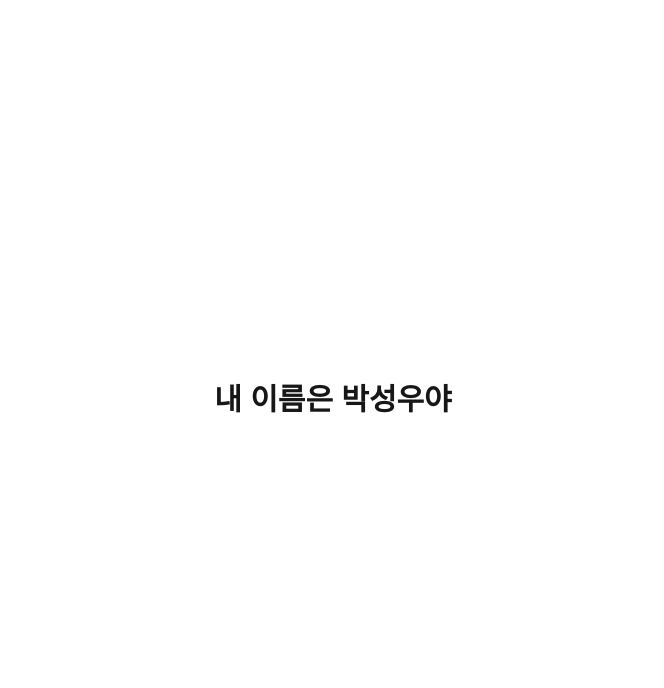
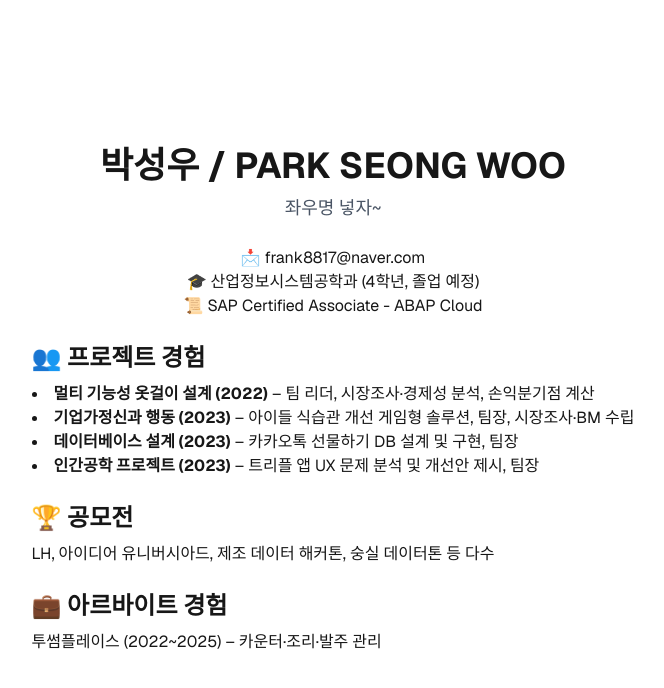
Before and after one commit to zzzzzpppamdfkmsdklsmc/first-deploy, a Next.js app: page / in a window 1280 px wide. Shown: the top 688 px of the page, without its empty margins (307-971 px from the left). Built offline with nearby package versions, Linux system fonts and the light colour scheme.

Commit message:
Update page.tsx

```diff
--- a/src/app/page.tsx
+++ b/src/app/page.tsx
@@ -2,8 +2,50 @@ import React from "react";
 
 export default function Home() {
   return (
-    <div className="flex items-center justify-center min-h-screen">
-      <h1 className="text-3xl font-bold">내 이름은 박성우야</h1>
+    <div className="flex flex-col items-center justify-center min-h-screen p-10 font-sans">
+      <h1 className="text-4xl font-bold mb-2">박성우 / PARK SEONG WOO</h1>
+      <p className="text-lg text-gray-600 mb-6">좌우명 넣자~</p>
+
+      <div className="mb-6 text-center">
+        <p>📩 frank8817@naver.com</p>
+        <p>🎓 산업정보시스템공학과 (4학년, 졸업 예정)</p>
+
+        <p>📜 SAP Certified Associate - ABAP Cloud</p>
+      </div>
+
+      <div className="max-w-2xl text-left space-y-6">
+        <section>
+          <h2 className="text-2xl font-semibold mb-2">👥 프로젝트 경험</h2>
+          <ul className="list-disc list-inside">
+            <li>
+              <b>멀티 기능성 옷걸이 설계 (2022)</b> – 팀 리더, 시장조사·경제성
+              분석, 손익분기점 계산
+            </li>
+            <li>
+              <b>기업가정신과 행동 (2023)</b> – 아이들 식습관 개선 게임형
+              솔루션, 팀장, 시장조사·BM 수립
+            </li>
+            <li>
+              <b>데이터베이스 설계 (2023)</b> – 카카오톡 선물하기 DB 설계 및
+              구현, 팀장
+            </li>
+            <li>
+              <b>인간공학 프로젝트 (2023)</b> – 트리플 앱 UX 문제 분석 및
+              개선안 제시, 팀장
+            </li>
+          </ul>
+        </section>
+
+        <section>
+          <h2 className="text-2xl font-semibold mb-2">🏆 공모전</h2>
+          <p>LH, 아이디어 유니버시아드, 제조 데이터 해커톤, 숭실 데이터톤 등 다수</p>
+        </section>
+
+        <section>
+          <h2 className="text-2xl font-semibold mb-2">💼 아르바이트 경험</h2>
+          <p>투썸플레이스 (2022~2025) – 카운터·조리·발주 관리</p>
+        </section>
+      </div>
     </div>
   );
 }
```
